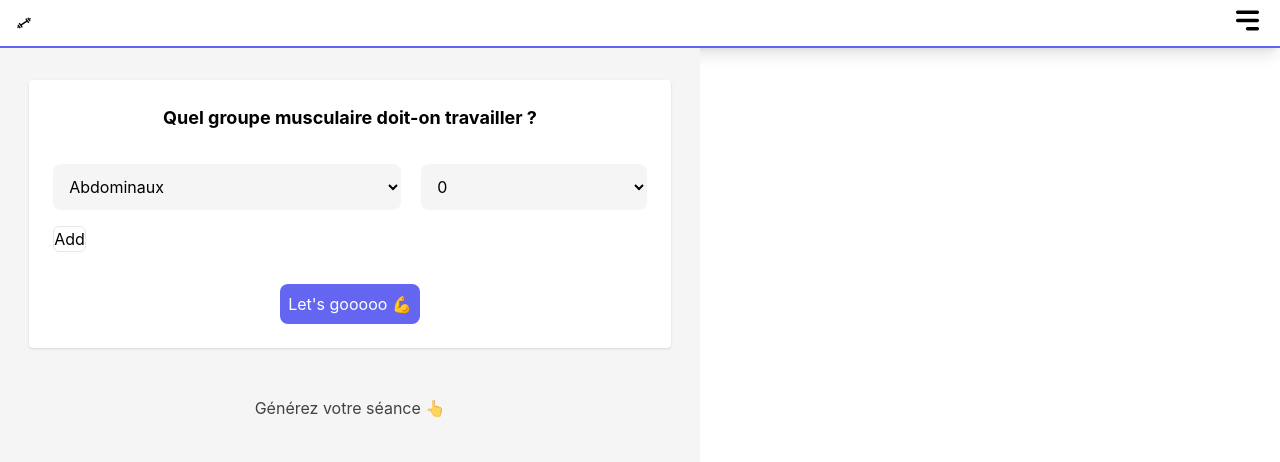
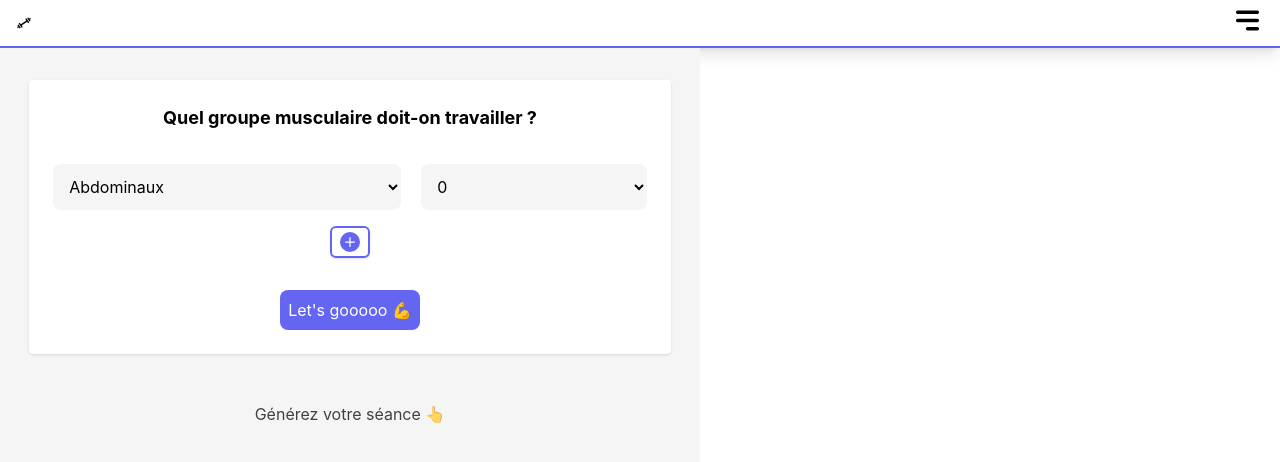
Before and after one commit to brazillierjo/ma-seance, a React (Create React App) app: page / in a window 1280 px wide. Shown: the top 462 px of the page. Built offline with nearby package versions, Linux system fonts and the light colour scheme; a web font is replaced by a local one.

Commit message:
[Homepage] CSS buttons add and remove

```diff
--- a/src/components/ProgramForm.tsx
+++ b/src/components/ProgramForm.tsx
@@ -3,9 +3,11 @@ import React, { useState } from "react";
 import { useNavigate } from "react-router-dom";
 import { getAllMuscles, numberOfExercices } from "../helpers/dataModuler";
 import { setInLocalStorage } from "../helpers/localStorageHandler";
+import { BsFillPlusCircleFill } from "react-icons/bs";
+import { HiMinusCircle } from "react-icons/hi";
 
 export const ProgramForm: React.FC<{}> = () => {
-  const [muscleProgram, setMuscleProgram] = useState(1);
+  const [numberOfMusclesInProgram, setNumberOfMusclesInProgram] = useState(1);
 
   const navigate = useNavigate();
 
@@ -18,8 +20,7 @@ export const ProgramForm: React.FC<{}> = () => {
 
   const handleSubmit = (values: {}) => {
     setInLocalStorage("program", values);
-
-    navigate("/programme");
+    if (numberOfMusclesInProgram > 0) navigate("/programme");
   };
 
   return (
@@ -30,18 +31,34 @@ export const ProgramForm: React.FC<{}> = () => {
       >
         <Form>
           <div id="container">
-            {[...Array(muscleProgram)].map((n, i) => (
-              <DisplayMuscleInProgram key={i} />
+            {[...Array(numberOfMusclesInProgram)].map((n, i) => (
+              <DisplayMuscleInProgram key={n} />
             ))}
           </div>
 
-          <button
-            onClick={() => setMuscleProgram(muscleProgram + 1)}
-            type="button"
-            className="rounded-md border"
-          >
-            Add
-          </button>
+          <div className="flex justify-center gap-3 text-center">
+            {numberOfMusclesInProgram > 1 && (
+              <button
+                onClick={() =>
+                  setNumberOfMusclesInProgram(numberOfMusclesInProgram - 1)
+                }
+                type="button"
+                className="transform rounded-md border-2 border-primary px-2 py-1 shadow duration-150 hover:shadow-lg"
+              >
+                <HiMinusCircle color="#6466F1" size={20} />
+              </button>
+            )}
+
+            <button
+              onClick={() =>
+                setNumberOfMusclesInProgram(numberOfMusclesInProgram + 1)
+              }
+              type="button"
+              className="transform rounded-md border-2 border-primary px-2 py-1 shadow duration-150 hover:shadow-lg"
+            >
+              <BsFillPlusCircleFill color="#6466F1" size={20} />
+            </button>
+          </div>
 
           <div className="text-center">
             <button
@@ -57,7 +74,7 @@ export const ProgramForm: React.FC<{}> = () => {
   );
 };
 
-export const DisplayMuscleInProgram: React.FC<{}> = () => {
+export const DisplayMuscleInProgram = (props: { key: any }) => {
   const listOfMuscles = getAllMuscles();
 
   return (
@@ -66,10 +83,10 @@ export const DisplayMuscleInProgram: React.FC<{}> = () => {
         <Field
           as="select"
           className="col-span-3 rounded-lg bg-lightGray p-3"
-          name="muscle"
+          name={`muscle-${props.key}`}
         >
-          {listOfMuscles.map((muscle) => (
-            <option key={muscle}>{muscle}</option>
+          {listOfMuscles.map((muscle, key) => (
+            <option key={key}>{muscle}</option>
           ))}
         </Field>
         <Field
```
Also changed, not shown: 1 other file (tests, documents, lock files or other folders).
